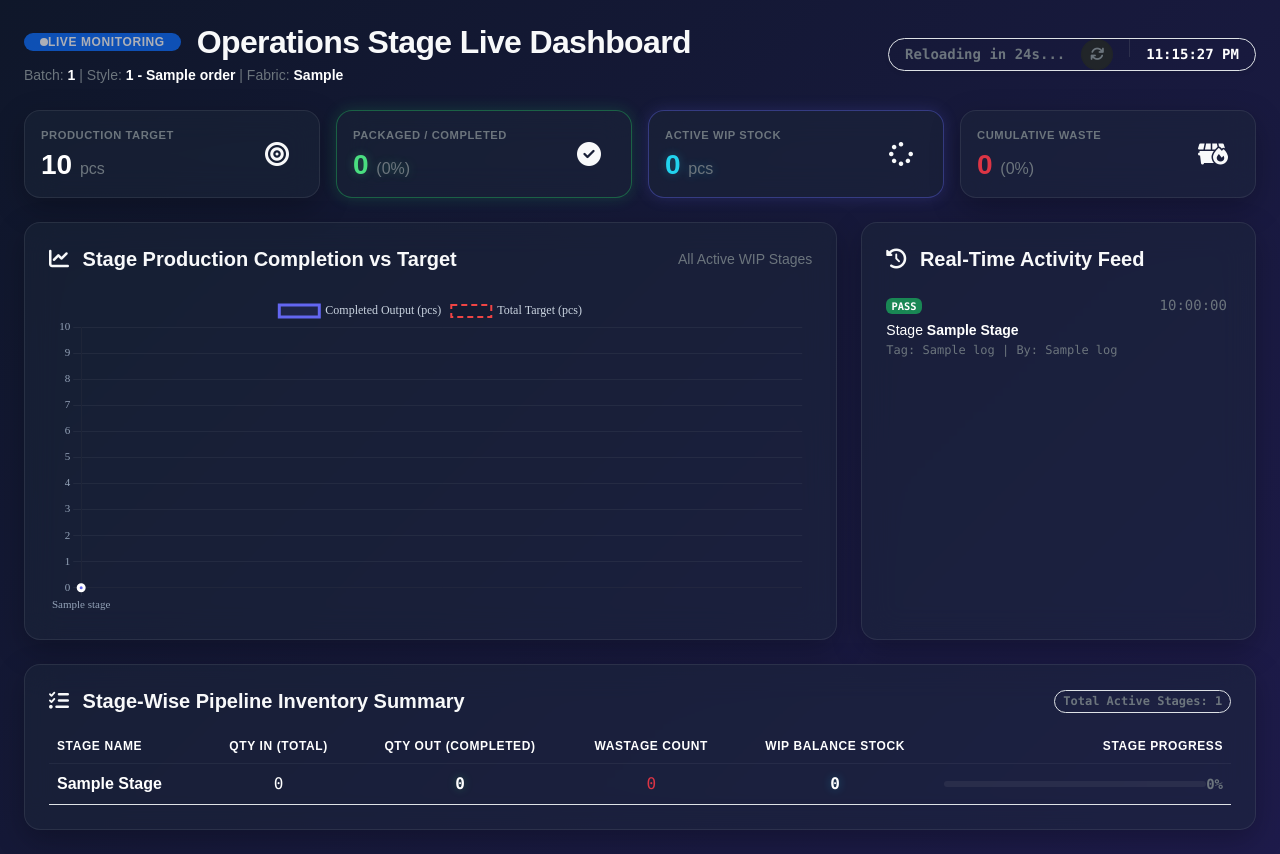
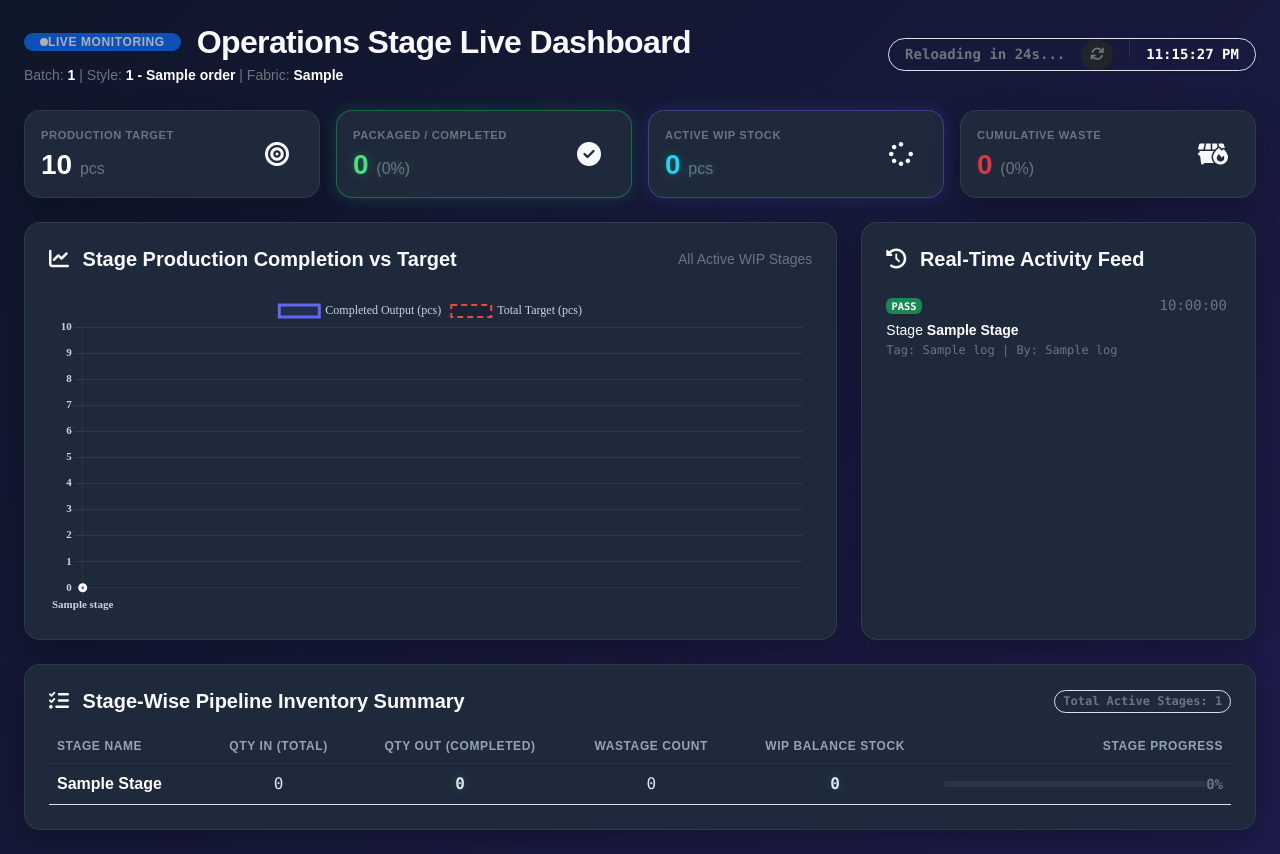
Before and after one commit to teamincubation/wearable-erp, a PHP site: template app/Views/company/production_stage_live.php in a window 1280 px wide. Shown: the part 181-1035 px from the top of the page. Run offline with PHP 8.4, Linux system fonts and the light colour scheme; the template is opened without the code that fills it: most values are stand-ins (such as "Sample title", 1, 10 or a date in 2020); data that the repository does not hold is empty.

Commit message:
fix: enforce dark slate background and high contrast text styles for live dashboard table and charts

```diff
--- a/app/Views/company/production_stage_live.php
+++ b/app/Views/company/production_stage_live.php
@@ -6,7 +6,7 @@
             background-color: #0f172a !important;
         }
         .live-card {
-            background: rgba(30, 41, 59, 0.45);
+            background: #1e293b !important;
             backdrop-filter: blur(16px);
             border: 1px solid rgba(255, 255, 255, 0.08);
             border-radius: 16px;
@@ -16,6 +16,25 @@
         .live-card:hover {
             border-color: rgba(99, 102, 241, 0.3);
             transform: translateY(-2px);
+        }
+        /* Specific overrides for live report table background & text contrast */
+        .live-card .table-responsive {
+            background-color: transparent !important;
+            border: none !important;
+        }
+        .live-card table {
+            --bs-table-bg: transparent !important;
+            color: #cbd5e1 !important;
+        }
+        .live-card table th {
+            color: #94a3b8 !important;
+            font-weight: 600 !important;
+        }
+        .live-card table td {
+            color: #e2e8f0 !important;
+        }
+        .live-card table tr:hover {
+            background-color: rgba(255, 255, 255, 0.03) !important;
         }
         .stat-icon {
             width: 52px;
@@ -376,20 +395,20 @@
                 scales: {
                     x: {
                         grid: {
-                            color: 'rgba(255, 255, 255, 0.05)',
+                            color: 'rgba(255, 255, 255, 0.08)',
                         },
                         ticks: {
-                            color: '#94a3b8',
-                            font: { family: 'Outfit', size: 11 }
+                            color: '#cbd5e1',
+                            font: { family: 'Outfit', size: 11, weight: 'bold' }
                         }
                     },
                     y: {
                         grid: {
-                            color: 'rgba(255, 255, 255, 0.05)',
+                            color: 'rgba(255, 255, 255, 0.08)',
                         },
                         ticks: {
-                            color: '#94a3b8',
-                            font: { family: 'Outfit', size: 11 }
+                            color: '#cbd5e1',
+                            font: { family: 'Outfit', size: 11, weight: 'bold' }
                         },
                         beginAtZero: true
                     }
```
